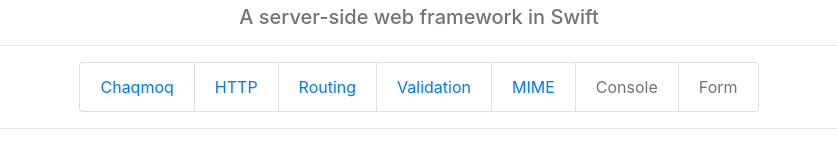
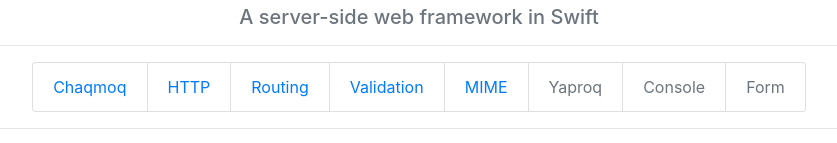
Before and after one commit to chaqmoq/chaqmoq.github.io, a plain HTML site: page index.html in a window 1280 px wide. Shown: the part 383-526 px from the top of the page, without its empty margins (221-1058 px from the left). Drawn offline with nearby package versions, Linux system fonts and the light colour scheme.

Commit message:
Add Yaproq to the list of components

```diff
--- a/index.html
+++ b/index.html
@@ -36,6 +36,7 @@
               <li class="list-group-item"><a href="https://chaqmoq.dev/routing">Routing</a></li>
               <li class="list-group-item"><a href="https://chaqmoq.dev/validation">Validation</a></li>
               <li class="list-group-item"><a href="https://chaqmoq.dev/mime">MIME</a></li>
+              <li class="list-group-item text-muted">Yaproq</li>
               <li class="list-group-item text-muted">Console</li>
               <li class="list-group-item text-muted">Form</li>
             </ul>
```
